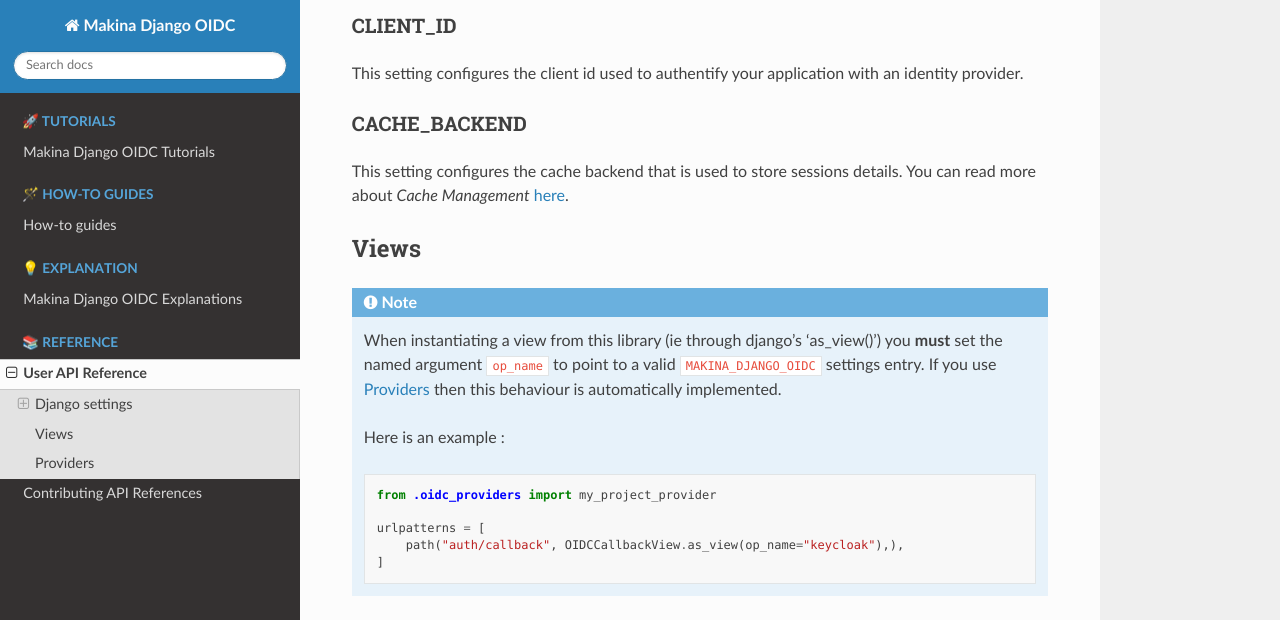
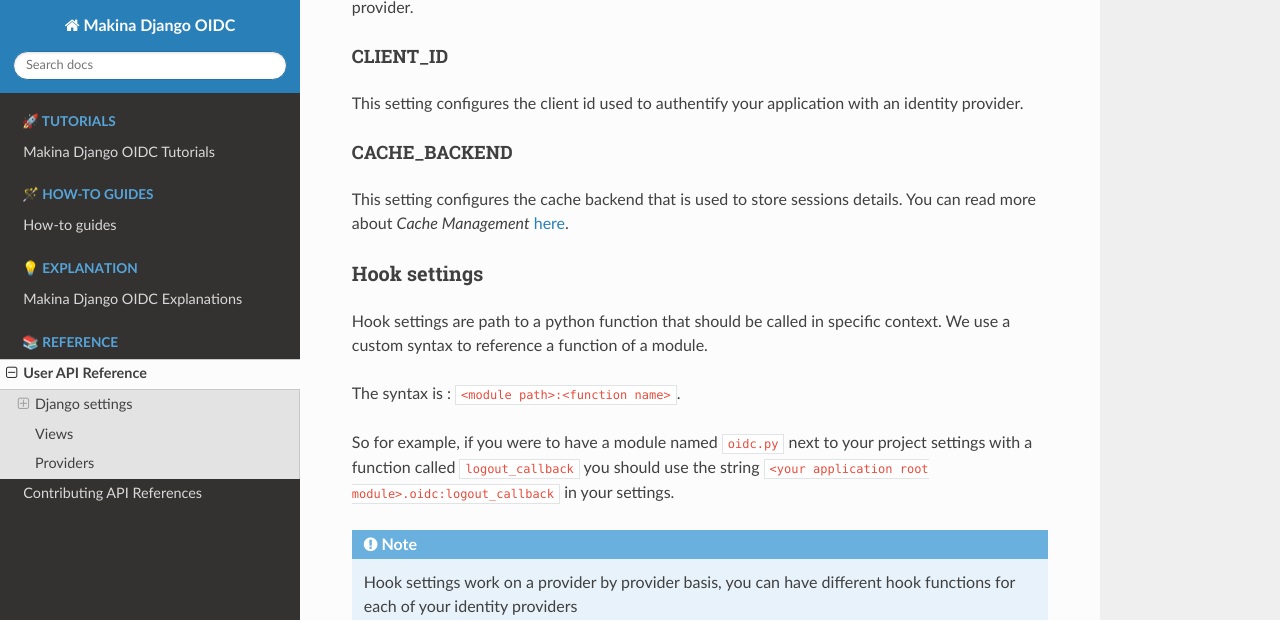
Before and after one commit to makinacorpus/django_pyoidc, a Sphinx documentation site: the page built from docs/user.rst, in a window 1280 px wide and 1400 px high, scrolled down 1160 px. Shown: the top 620 px of the window. Built offline with Sphinx 7.4.7 and the Read the Docs theme 2.0.0, drawn with Linux system fonts in a browser that asks for light colours; some of the changed text lies outside the part shown; grey boxes are pictures that could not be loaded.

Commit message:
Update documentation

```diff
--- a/docs/user.rst
+++ b/docs/user.rst
@@ -4,6 +4,8 @@
 Django settings
 ---------------
 
+Providers settings
+~~~~~~~~~~~~~~~~~~
 
 URI_FAILURE
 ***********
@@ -61,6 +63,29 @@
 This setting configures the cache backend that is used to store sessions details.
 You can read more about *Cache Management* :ref:`here <Cache Management>`.
 
+Hook settings
+~~~~~~~~~~~~~
+
+Hook settings are path to a python function that should be called in specific context. We use a custom syntax to reference a function of a module.
+
+The syntax is : ``<module path>:<function name>``.
+
+
+So for example, if you were to have a module named ``oidc.py`` next to your project settings with a function called ``logout_callback`` you should use the string ``<your application root module>.oidc:logout_callback`` in your settings.
+
+.. note::
+    Hook settings work on a provider by provider basis, you can have different hook functions for each of your identity providers
+
+LOGOUT_FUNCTION
+***************
+
+Calls the provided function on user logout. The function is called if the logout is successful, but before redirecting the user;
+
+CALLBACK_FUNCTION
+*****************
+
+Calls the provided function on user login. The functions is called if the login is successful.
+
 Views
 -----
 
```
Also changed, not shown: docs/how-to.rst (+15 -6 lines), docs/reference.rst (deleted, +0 -7 lines), docs/tutorial.rst (line endings or trailing spaces).
